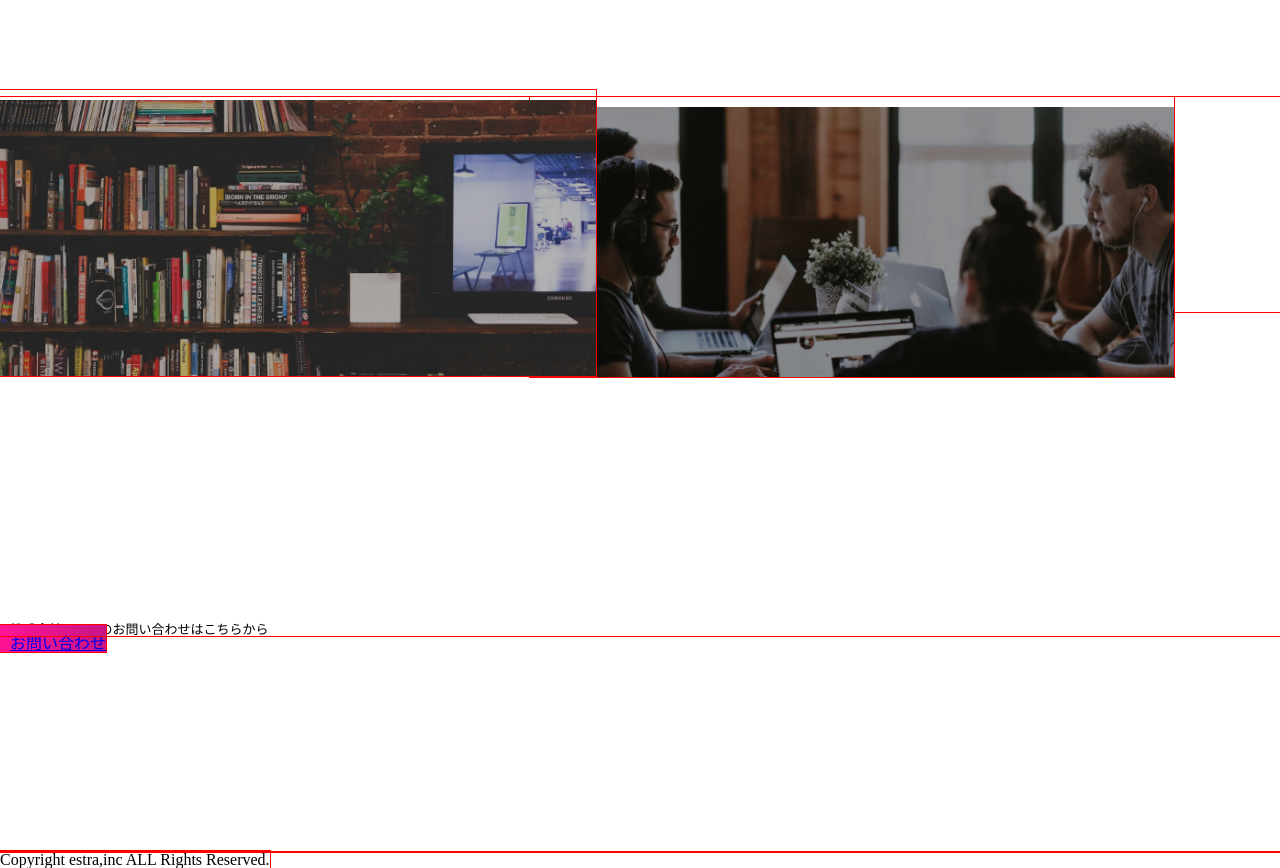
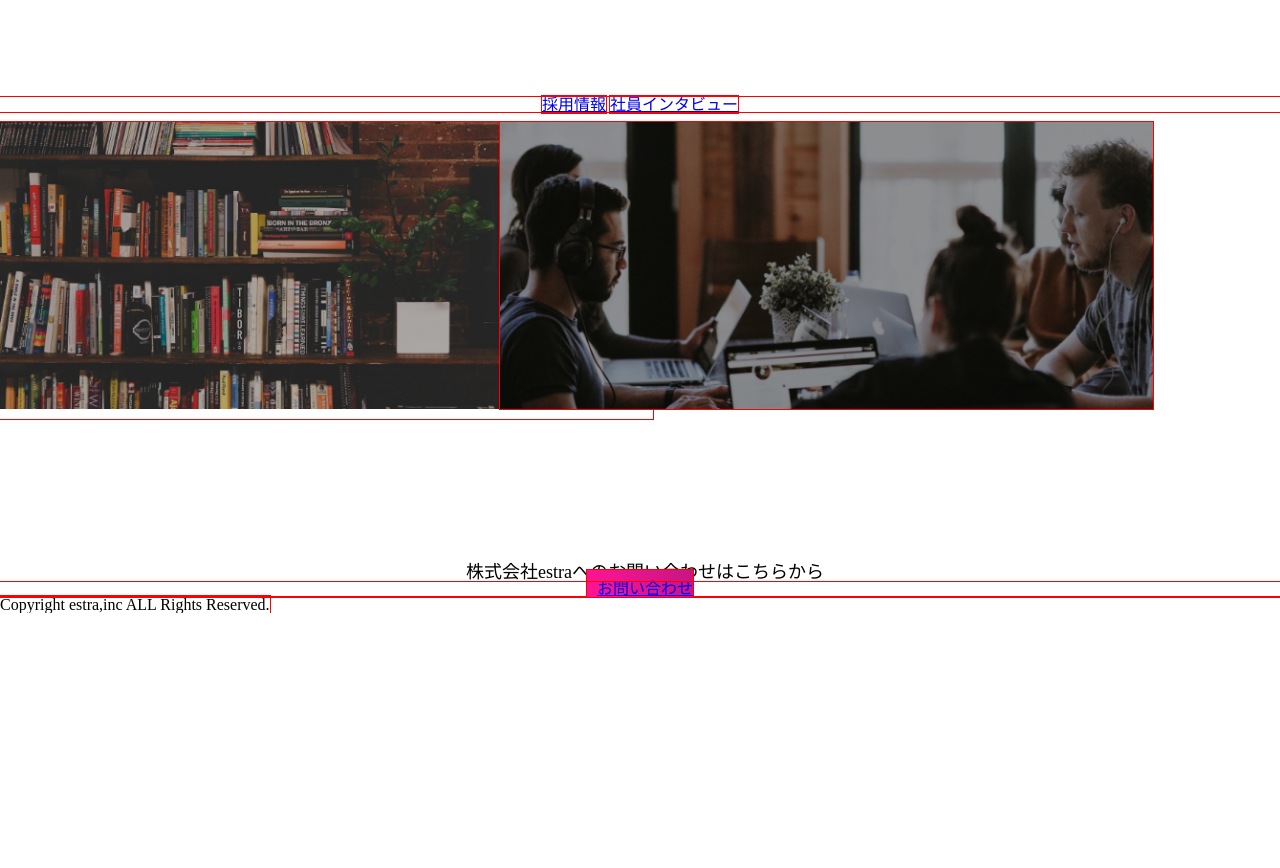
Before and after one commit to ootaketakanori/lp-test, a plain HTML site: page html-css/index.html in a window 1280 px wide. Shown: the part 3232-4100 px from the top of the page. After the commit the page ends 3845 px from the top, so only its background shows below. Drawn offline with Linux system fonts and the light colour scheme; a web font is replaced by a local one.

Commit message:
mailzone

```diff
--- a/html-css/css/style.css
+++ b/html-css/css/style.css
@@ -497,47 +497,70 @@ margin: 20px 0px 0px 100px;
         padding: 0px 0px 0px 10px;
 }
 .mailzone {
-    position: relative;
+   position: relative;
+   text-align: center;
     width: 100%;
     margin-top: 0px 0px 0px 0px;
-    padding: 200px 0px 200px 0px;
+    padding: 0px 0px 0px 0px;
 }
 .footer__img-1 {
+    z-index: 10;
     position: absolute;
-    top: 0px;
-    left: 520px;
+    top: 25px;
+    left: 0px;
     right: 0px;
     bottom: 0px;
-    margin: 0px 0px 0px 10px;
-    line-height: 1.0em;
-        padding: 10px 0px 0px 30px;
-    width: 48%;
+    margin: 0px 0px 300px 0px;
+    /*line-height: 1.0em;*/
+        padding: 0px 0px 10px 0px;
+    width: 51%;
 }
 .footer__img-2 {
     position: absolute;
-    top: -7px;
-    left: -41px;
-    right: 50px;
+    top: 25px;
+    left: 500px;
+    right: 0px;
     bottom: 0px;
     margin: 0px 0px 0px 0px;
-    line-height: 1.0em;
-    padding: 10px 0px 0px 10px;
-    width: 49%;
+    z-index: 10;
+    padding: 0px 0px 0px 0px;
+    width: 51%;
 }
 .footer__img__left.title {
+                color: aliceblue;
+    position: absolute;
+        top: 0px;
+            left: 520px;
+            right: 0px;
+            bottom: 0px;
+            color: aliceblue;
+            width: 30%;
+                font-size: 20px;
+                font-weight: bold;
     margin: 0px 0px 0px 0px;
     font-size: 18px;
         padding: 10px 0px 0px 10px;
+        z-index: 30;
 }
 .footer__img__right.title {
+    position: absolute;
+    top: 0px;
+    left: 0px;
+    right: 0px;
+    bottom: 0px;
+    color:aliceblue;
+    font-size: 20px;
+    font-weight: bold;
+    z-index: 30;
     margin: 0px 0px 0px 0px;
         font-size: 18px;
         padding: 10px 0px 0px 10px;
+        z-index: 30;
 }
 .title-footer {
     margin: 0px 0px 0px 0px;
-        font-size: 13px;
-        padding: 310px 0px 0px 10px;
+        font-size: 18px;
+        padding: 450px 0px 0px 10px;
 }
 .mail {
     margin: 0px 0px 0px 0px;
--- a/html-css/index.html
+++ b/html-css/index.html
@@ -136,9 +136,9 @@
                 </table>
             </div>
             <div class="mailzone">
-                <img src="img/interview.png" alt="interview" class="footer__img-1">
+                <img src="img/recruit.png" alt="recruit" class="footer__img-1">
                 <a href="index.html" class="footer__img__left.title" >採用情報</a>
-                <img src="img/recruit.png" alt="recruit" class="footer__img-2">
+                <img src="img/interview.png" alt="interview" class="footer__img-2">
                 <a href="index.html" class="footer__img__right.title">社員インタビュー</a>
                 <p class="title-footer">株式会社estraへのお問い合わせはこちらから</p>
                 <a href="index.html" class="mail">お問い合わせ</a>
```
